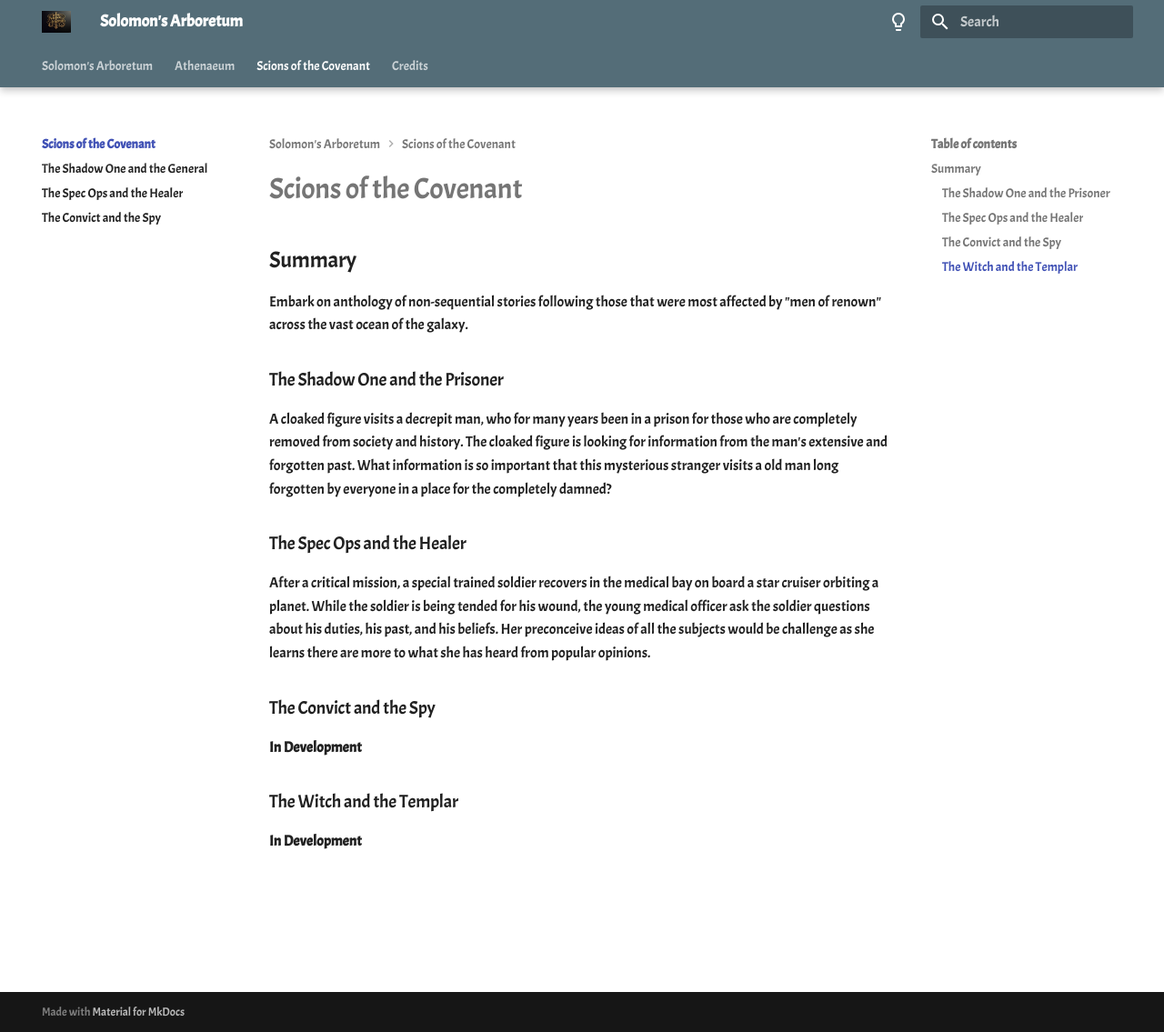
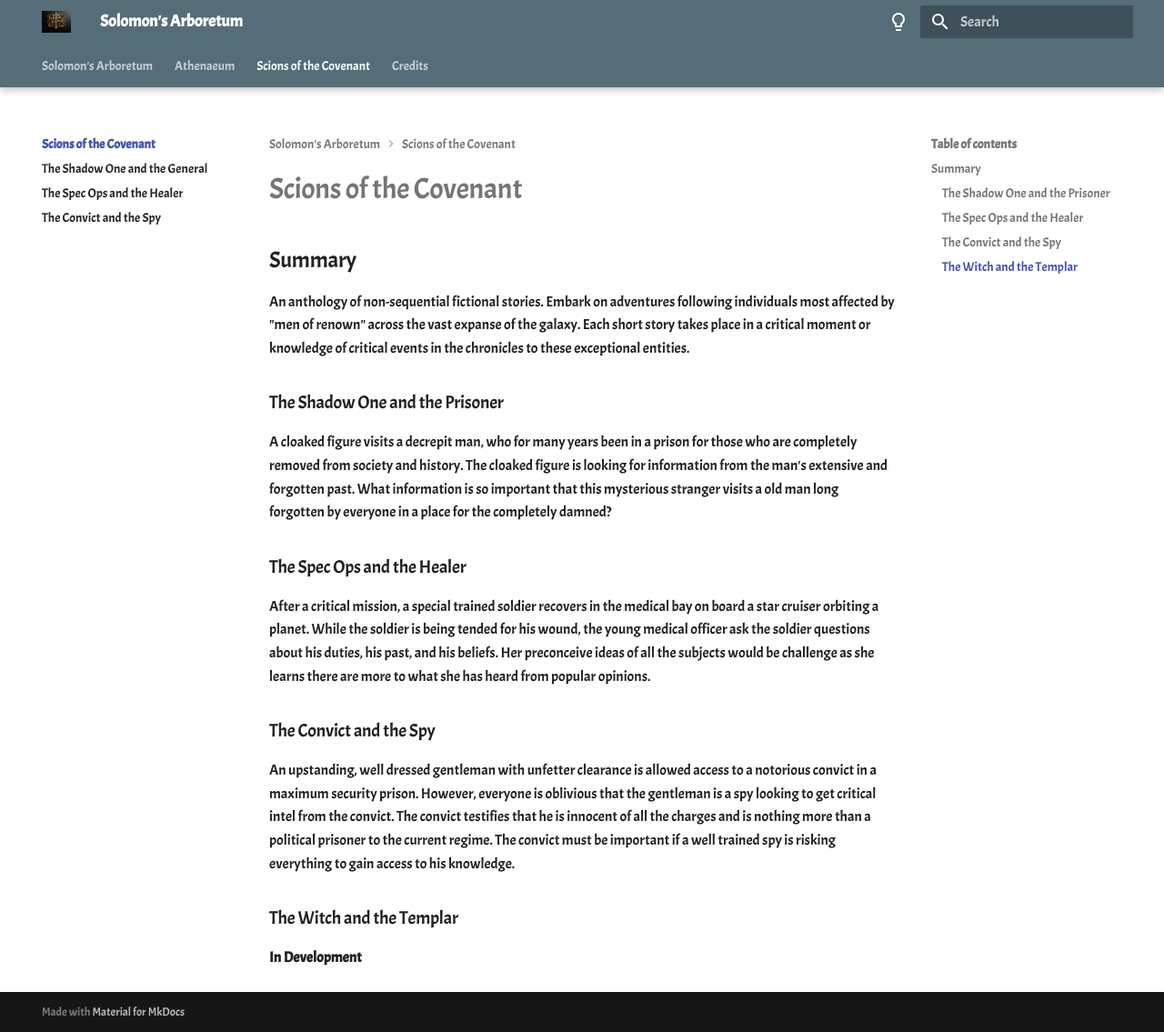
Before and after one commit to gamefreakcabe/solomons-arboretum, an MkDocs documentation site: the page built from docs/sotc/index.md, in a window 1280 px wide and 1135 px high. Shown: the whole window at 91% size. Built offline with MkDocs 1.6.1 and Material for MkDocs 9.7.7, drawn with Linux system fonts in a browser that asks for light colours.

Commit message:
update pages

```diff
--- a/docs/sotc/index.md
+++ b/docs/sotc/index.md
@@ -2,7 +2,7 @@
 
 ## Summary
 
-Embark on anthology of non-sequential stories following those that were most affected by "men of renown" across the vast ocean of the galaxy.
+An anthology of non-sequential fictional stories. Embark on adventures following individuals most affected by "men of renown" across the vast expanse of the galaxy. Each short story takes place in a critical moment or knowledge of critical events in the chronicles to these exceptional entities.
 
 ### The Shadow One and the Prisoner
 
@@ -14,7 +14,7 @@ After a critical mission, a special trained soldier recovers in the medical bay
 
 ### The Convict and the Spy
 
-**In Development**
+An upstanding, well dressed gentleman with unfetter clearance is allowed access to a notorious convict in a maximum security prison. However, everyone is oblivious that the gentleman is a spy looking to get critical intel from the convict. The convict testifies that he is innocent of all the charges and is nothing more than a political prisoner to the current regime. The convict must be important if a well trained spy is risking everything to gain access to his knowledge.
 
 ### The Witch and the Templar
 
```
Also changed, not shown: docs/sotc/specops-healer.md (+2 -2 lines).
